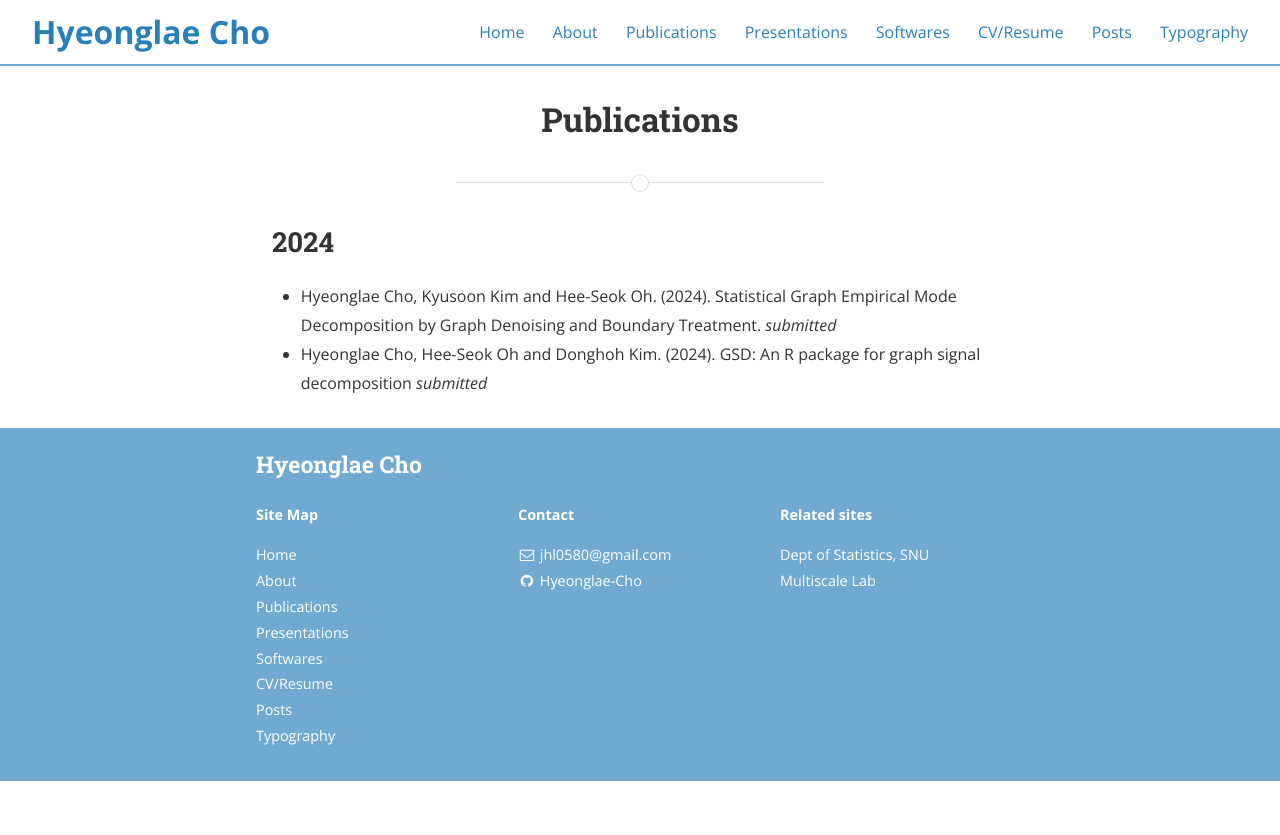
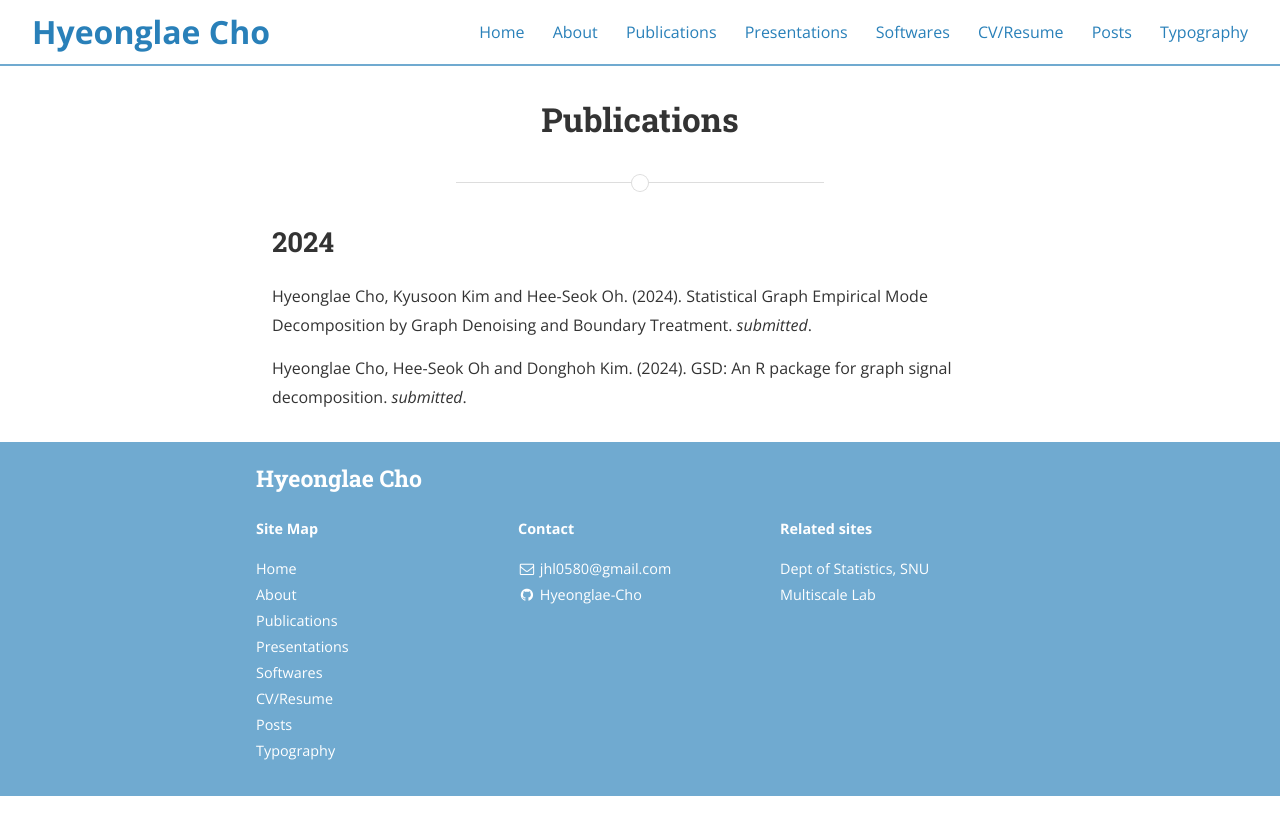
Before and after one commit to Hyeonglae-Cho/Hyeonglae-Cho.github.io, a Jekyll site: the page built from publications.md, in a window 1280 px wide. Shown: the top 835 px of the page. Built offline with Jekyll 4.4.1, drawn with Linux system fonts in a browser that asks for light colours; nearby versions of some CDN libraries.

```diff
--- a/publications.md
+++ b/publications.md
@@ -7,5 +7,6 @@ main_nav: true
 ---
 
 ## 2024
-- Hyeonglae Cho, Kyusoon Kim and Hee-Seok Oh. (2024). Statistical Graph Empirical Mode Decomposition by Graph Denoising and Boundary Treatment. *submitted*
-- Hyeonglae Cho, Hee-Seok Oh and Donghoh Kim. (2024). GSD: An R package for graph signal decomposition *submitted*
+Hyeonglae Cho, Kyusoon Kim and Hee-Seok Oh. (2024). Statistical Graph Empirical Mode Decomposition by Graph Denoising and Boundary Treatment. *submitted*.
+
+Hyeonglae Cho, Hee-Seok Oh and Donghoh Kim. (2024). GSD: An R package for graph signal decomposition. *submitted*.
```
